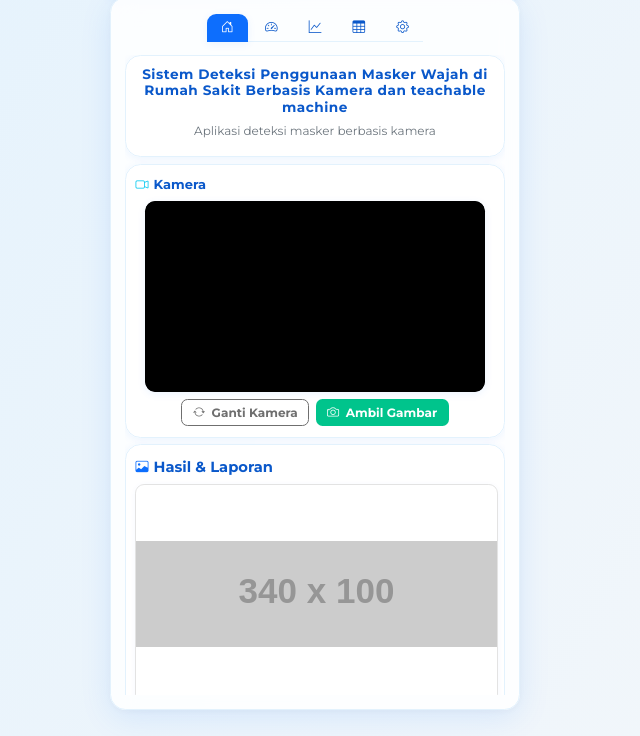
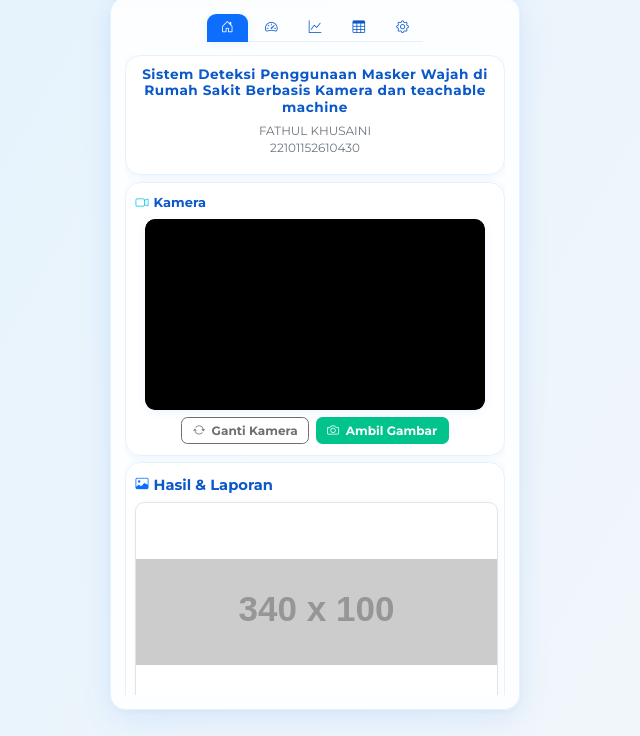
Before and after one commit to abogabooga/website_deteksi_masker, a plain HTML site: page index.html in a window 1280 px wide. Shown: the part 64-800 px from the top of the page, without its empty margins (325-965 px from the left). Drawn offline with nearby package versions, Linux system fonts and the light colour scheme; placeholder pictures from the web are drawn by us.

Commit message:
Update index.html

```diff
--- a/index.html
+++ b/index.html
@@ -453,7 +453,7 @@
                         <div class="card-dgw mb-2">
                             <div class="text-center mb-2">
                                 <h2 class="fw-bold" style="font-size:1.05rem;color:var(--primary-dark);letter-spacing:0.5px;">Sistem Deteksi Penggunaan Masker Wajah di Rumah Sakit Berbasis Kamera dan teachable machine</h2>
-                                <p class="text-secondary mb-2" style="font-size:0.92rem;">Aplikasi deteksi masker berbasis kamera </p>
+                                <p class="text-secondary mb-2" style="font-size:0.92rem;">FATHUL KHUSAINI <br> 22101152610430 </p>
                             </div>
                         </div>
                         <!-- Kamera -->
```
